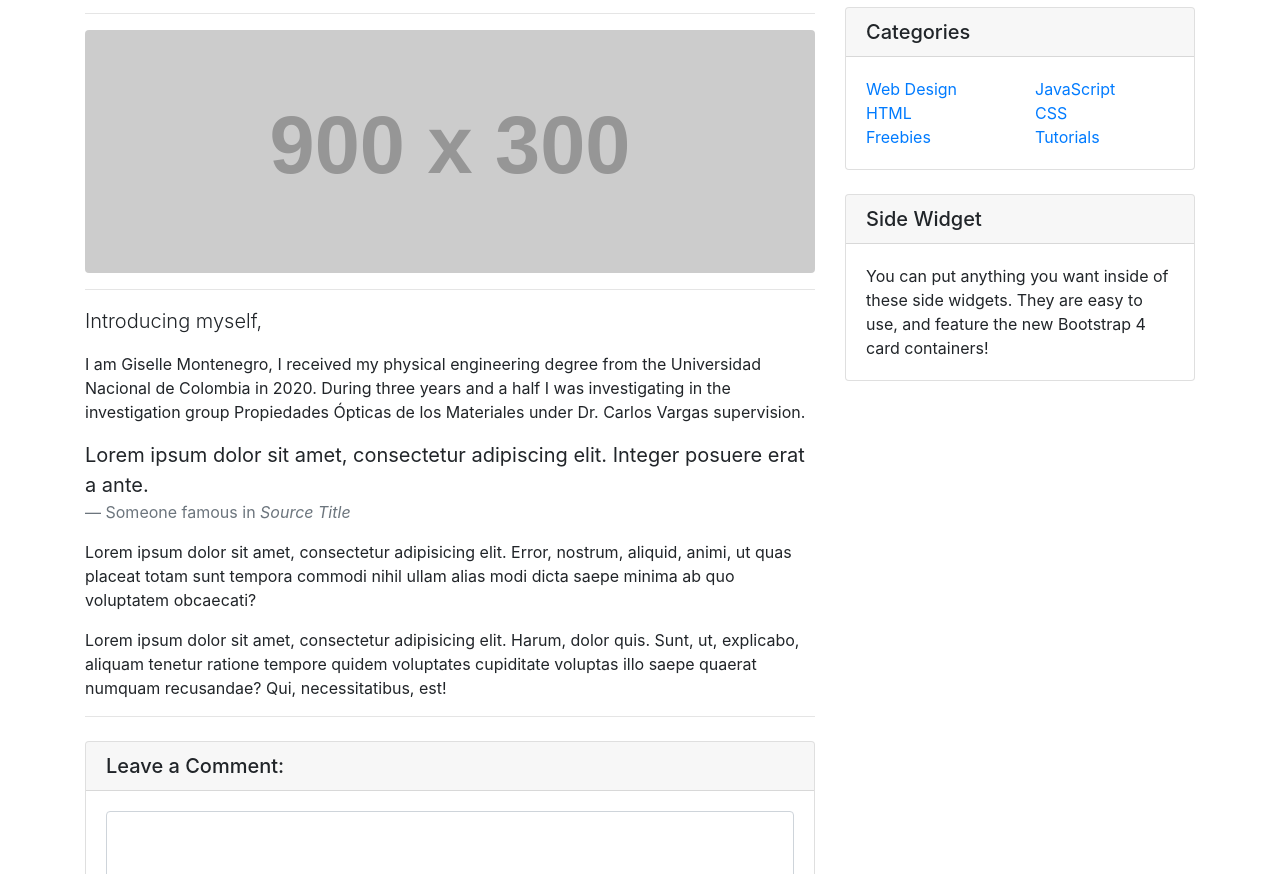
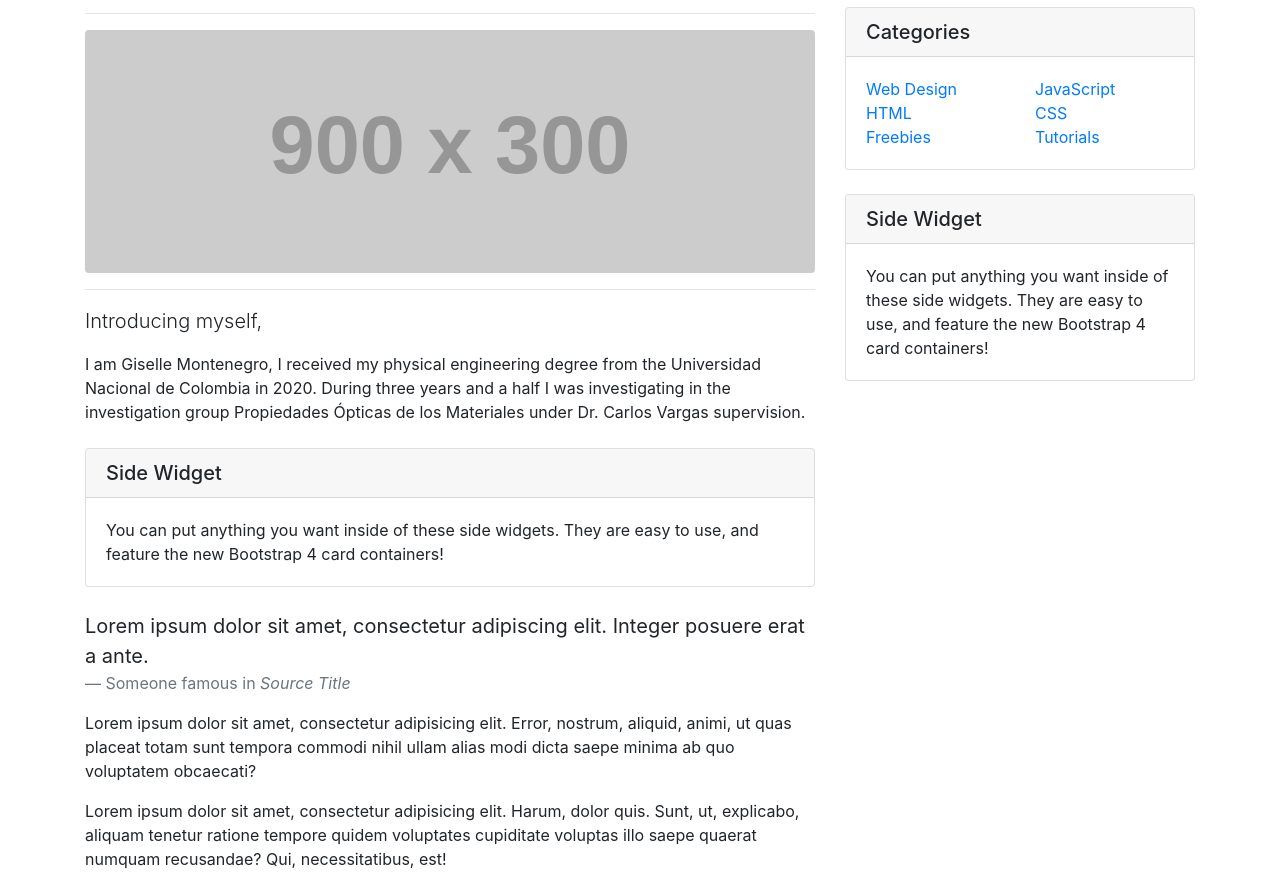
Before and after one commit to GiselleMontenegro/My-Repository, a website: page index.html in a window 1280 px wide. Shown: the part 226-1100 px from the top of the page. Drawn offline with Linux system fonts and the light colour scheme; placeholder pictures from the web are drawn by us.

Commit message:
Update index.html

```diff
--- a/index.html
+++ b/index.html
@@ -79,6 +79,13 @@
 
         <p>I am Giselle Montenegro, I received my physical engineering degree from the Universidad Nacional de Colombia in 2020. During three years and a half I was investigating in the investigation group Propiedades Ópticas de los Materiales under Dr. Carlos Vargas supervision.</p>
 
+        <!-- Side Widget -->
+        <div class="card my-4">
+          <h5 class="card-header">Side Widget</h5>
+          <div class="card-body">
+            You can put anything you want inside of these side widgets. They are easy to use, and feature the new Bootstrap 4 card containers!
+          </div>
+        </div>
 
         <blockquote class="blockquote">
           <p class="mb-0">Lorem ipsum dolor sit amet, consectetur adipiscing elit. Integer posuere erat a ante.</p>
```
